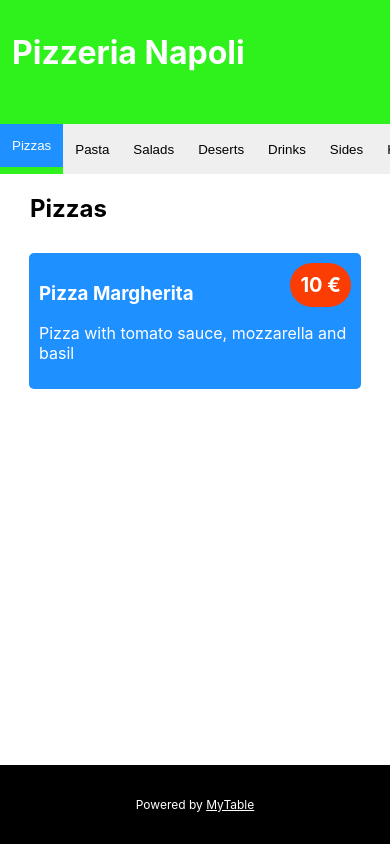
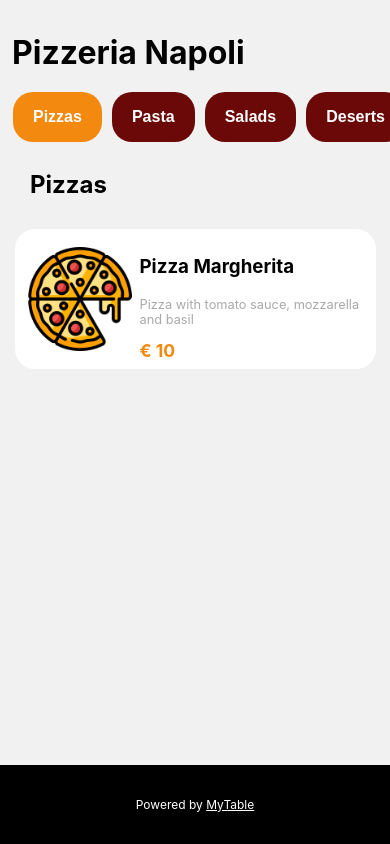
Before and after one commit to MatteoPossamai/MyTable, a React (Create React App) app in the folder mobile_frontend/: page /mytable/menu/1 in a window 390 px wide. Built offline with nearby package versions, Linux system fonts and the light colour scheme.

Commit message:
after disposal from designers, started making the mobile app more formal in appearence, changing color, item disposing and so on. Removed the one page menu, for multiple caltegories choice. Added the first icon

```diff
--- a/mobile_frontend/src/App.css
+++ b/mobile_frontend/src/App.css
@@ -2,11 +2,13 @@
 :root {
   --black: #000000;
   --blue: #1e90ff;
+  --backgrey: #f1f1f1;
   --white: #ffffff;
-  --green: #2ff21d;
   --orange: #fc3d03;
-  --red: #e60b0b;
   --acqua: #a7ebdb;
+  --redwine: #6b0909;
+  --activebutton: #f4890f;
+  --secondary: #a9a9a9;
 }
 /* End of code variables */
 
@@ -24,8 +26,7 @@
 .homeDiv h1{
   font-size: 5rem;
   font-weight: 700;
-  background-color: var(--orange);
-  color: var(--white);
+  color: var(--redwine);
   width: 100%;
   padding: 20px 0 10px 0;
 }
@@ -35,26 +36,14 @@
   font-weight: 300;
 }
 
-.goto{
-  border: var(--orange) 2px solid;
-  border-radius: 10px;
-  background-color: var(--orange);
-  color: var(--white);
-  padding: 20px;
-  font-size: 1.8rem;
-  font-weight: 800;
-  transition: .5;
-}
-
 /* End of home page code */
 
 /* Header code */
 
 .header {
-  background-color: var(--green);
-  height: 100px;
+  color: var(--black);
+  height: 60px;
   padding: 12px;
-  color: var(--white);
 }
 
 /* End of header code */
@@ -62,26 +51,49 @@
 /* Category code */
 
 .categories{
+  position: sticky;
+  top: 0;
   display: flex;
   flex-direction: row;
   height: 50px;
-  width: 100%;
+  max-width: 100%;
   overflow-x: auto;
   overflow-y: hidden;
+  z-index: 10;
+  padding: 8px;
+  background-color: var(--backgrey);
 }
 
-.category {
-  height: 50px;
-  padding: 12px;
-  border: none;
-  transition: 1s;
+.categories::-webkit-scrollbar-track {
+  background-color: var(--white);
 }
 
-#active{
-  background-color: var(--blue);
+.categories::-webkit-scrollbar {
+  width: 2px;
+  height: 3px;
+}
+
+.categories::-webkit-scrollbar-thumb {
+  border-radius: 20px;
+  background-color: #737272;
+}
+
+.smallButton {
   color: var(--white);
-  border-bottom: var(--green) 7px solid;
+  background-color: var(--redwine);
+  height: 50px;
+  padding: 15px 20px;
+  width: 100%;
+  border: none;
+  border-radius: 20px;
   transition: 1s;
+  font-size: 1rem;
+  font-weight: 700;
+  margin: 0 5px;
+}
+
+#activeSmallButton{
+  background-color: var(--activebutton);
 }
 
 .categoryTitle {
@@ -100,56 +112,71 @@
 }
 
 .empty{
-  border: 2px var(--red) solid ;
+  border: 2px var(--redwine) solid ;
   border-radius: 20px;
   padding: 20px;
   color: var(--white);
-  background-color: var(--red);
+  background-color: var(--redwine);
 }
 
 /* End of products code */
 
 /* Items code */
 .item{
+  display: flex;
+  flex-direction: row;
   position: relative;
-  background-color: var(--blue);
+  background-color: var(--white);
   color: var(--white);
-  padding: 10px;
-  border-radius: 5px;
-  width: 80%;
+  padding: 5px;
+  border-radius: 20px;
+  width: 90%;
+  height: 130px;
   margin:10px auto;
+  color: var(--black);
+  align-items: center;
+}
+
+.item p{
+  font-size: .8rem;
+  font-weight: 400;
+  color: var(--secondary);
+}
+
+.foodIcon{
+  height: 80%;
+  margin: 0 8px;
 }
 
 .price{
-  font-size: 20px;
   font-weight: bold;
-  position: absolute;
-  top: 10px;
-  right: 10px;
-  background-color: var(--orange);
-  padding: 10px;
-  border-radius: 40px;
+  font-size: 1.1rem;
+  color: var(--activebutton);
 }
 
 .ordination{
   display: flex;
-  flex-direction: row;
+  flex-direction: column;
   justify-content: space-between;
   margin: 10px;
-
+  width: 10%;
 }
 
 .ordination input {
-  border-radius: 5px;
-  border: 1px solid var(--black);
+  border: none;
   padding: 5px;
+  text-align: center;
+  font-size: 1rem;
+  font-weight: 400;
 }
 
 .ordination button{
-  border-radius: 5px;
+  border: none;
+  border-radius: 100px;
   padding: 5px;
-  background-color: var(--orange);
-  color: var(--white);
+  background-color: var(--activebutton);
+  color: var(--orange);
+  font-size: 1.2rem;
   font-weight: 700;
 }
 
@@ -158,39 +185,12 @@
   bottom: 80px;
   right: 30px;
   font-size: 35px;
-  background-color: var(--orange);
+  background-color: var(--redwine);
   color: var(--white);
   padding: 15px;
-  border-radius: 40px;
+  border-radius: 20px;
 }
 /* End of items code */
-
-/* Searchbar style */
-
-.searchBar{
-  display: flex;
-  flex-direction: row;
-  justify-content: center;
-  margin: 10px;
-  margin-left: 25%;
-  height: 25px;
-  width: 70%;
-  position: relative;
-  border-radius: 10px;
-  outline: none;
-  border: 3px solid var(--green);
-  transition: 1s;
-  font-size: 12pt;
-  font-weight: 700;
-}
-
-.searchBar:focus{
-  background-color: var(--acqua);
-  color: var(--white);
-  transition:1s;
-}
-
-/* End of searchbar style */
 
 /* Footer code */
 .footer{
@@ -219,12 +219,17 @@
   display: flex;
   justify-content: center;
   flex-direction: column;
+  align-items: center;
+}
+
+.initialFormButton{
+  margin: 50px 0;
 }
 
 .submission{
   margin: 30px;
   border: var(--orange) 2px solid;
-  border-radius: 10px;
+  border-radius: 20px;
   background-color: var(--orange);
   color: var(--white);
   padding: 20px;
@@ -250,14 +255,22 @@
 }
 
 .enterN{
+  margin: 50px 0;
   width:80%;
   margin: 10px auto;
   font-size: 15pt;
   padding: 10px;
-  border-radius: 10px;
-  border: 1px solid var(--black);
+  border: none;
+  border-bottom: 2px solid var(--black);
+  border-radius: 5px;
   font-weight: 700;
-  background-color: var(--acqua);
+  background-color: var(--white);
+  transition: .5s;
+}
+
+.enterN:focus{
+  outline: none;
+  border-bottom: 5px solid var(--black);
 }
 
 .labelsN{
@@ -281,20 +294,19 @@
 }
 
 .f0f{
-  background-color: var(--acqua);
   display: flex;
   flex-direction: column;
   justify-content: center;
   align-items: center;
   justify-content: center;
-  width: 100%;
-  color: var(--orange);
+  width: 60%;
+  color: var(--redwine);
 }
 
 .error404{
   font-size: 10rem;
   font-weight: 700;
-  color: var(--orange);
+  color: var(--redwine);
 }
 
 /* End of Four Oh Four code */
@@ -307,6 +319,7 @@
   justify-content: center;
   align-items: center;
   text-align: center;
+  margin-top: 50px;
   height: 80vh;
   width: 100%;
 }
@@ -321,4 +334,14 @@
   font-weight: 500;
 }
 
+.bigButton{
+  background-color: var(--redwine);
+  color: var(--white);
+  padding: 20px;
+  border-radius: 20px;
+  font-size: 1.1rem;
+  width: 50%;
+  border: none;
+}
+
 /* End of Middle Page code */
--- a/mobile_frontend/src/components/404.tsx
+++ b/mobile_frontend/src/components/404.tsx
@@ -1,7 +1,6 @@
 // Global imports
 import { useNavigate } from "react-router-dom";
 import { TbError404 } from "react-icons/tb";
-import { BiError } from "react-icons/bi";
 
 // Local imports
 // Components
@@ -24,8 +23,7 @@ function FourOhFour() {
             Pagina <br />
             inesistente
         </h1>
-        <BiError className="error404" />
-        <button className="goto" onClick={(e)=>{goToMenu(e)}}>Torna alla homepage</button>
+        <button className="bigButton" onClick={(e)=>{goToMenu(e)}}>Torna alla homepage</button>
         <Footer />
     </div>
   )
--- a/mobile_frontend/src/components/base.tsx
+++ b/mobile_frontend/src/components/base.tsx
@@ -71,7 +71,7 @@ function Base(){
             {/* NavBar for categories */}
             <nav className="categories">
                 { categories["categories"].map((category:Category) =>
-                    <button key={category.id} className="category" id={category.id === activeCategory ? "active" : ""}
+                    <button key={category.id} className="smallButton" id={category.id === activeCategory ? "activeSmallButton" : ""}
                     onClick={() => handleClick(category)}>{category.name}</button>
                 ) }
             </nav>
--- a/mobile_frontend/src/components/homepage.tsx
+++ b/mobile_frontend/src/components/homepage.tsx
@@ -41,7 +41,7 @@ function HomePage(){
 
             <h3>Visualizza menu del ristorante</h3>
             <input className="enterN" value={restaurantCode} onChange={(e)=>{changeRestaurant(e)}} type="number" placeholder="Inserisci il codice del ristorante" />
-            <button className="goto" onClick={(e)=>{goToMenu(e)}}>Vai al menu</button>
+            <button className="bigButton" onClick={(e)=>{goToMenu(e)}}>Vai al menu</button>
 
             <h3>Per ristoranti...</h3>
             <p>
--- a/mobile_frontend/src/components/initialForm.tsx
+++ b/mobile_frontend/src/components/initialForm.tsx
@@ -60,7 +60,7 @@ function InitialForm(){
                 <label className='labelsN'>Inserire il numero del tavolo:</label>
                 <input className='enterN' type={'number'} placeholder={'Numero del tavolo'} value={tableNumber} onChange={(e)=> setTableNumber(Number(e.target.value)) } />
 
-                <button type={'submit'} className='submission'>Vai al menu'</button>
+                <button type={'submit'} className='bigButton initialFormButton'>Vai al menu'</button>
 
             </form>
             <Footer />
--- a/mobile_frontend/src/components/itemComponent.tsx
+++ b/mobile_frontend/src/components/itemComponent.tsx
@@ -1,3 +1,6 @@
+// Global imports
+import { useState } from 'react';
+
 // Local imports
 // Types
 import Item from '../types/item';
@@ -7,6 +10,9 @@ function ItemComponent(props: {item: Item, restaurant: Restaurant}) {
     // setting up basic variables given by the environment
     let min_order_plan:number = Number(process.env.REACT_APP_MIN_ORDER_PLAN);
 
+    // setting up the state variables
+    const [quantity, setQuantity] = useState(0);
+
     const item:Item = props.item;
     const restaurant:Restaurant = props.restaurant;
 
@@ -14,17 +20,31 @@ function ItemComponent(props: {item: Item, restaurant: Restaurant}) {
         event.preventDefault();
     }
 
+    const handleClick = (event: React.MouseEvent<HTMLButtonElement>, action: string) => {
+        event.preventDefault();
+        if (action === "plus") {
+            setQuantity(quantity + 1);
+        } else if (action === "minus") {
+            if (quantity > 0) {
+                setQuantity(quantity - 1);
+            }
+        }
+    }
+
     return (
         <section className='item'>
-            <h3>{item.name}</h3>
-            <p>{item.description}</p>
-            <aside className='price'>{item.price} €</aside>
-                <form className='ordination' style={{display: restaurant.plan >= min_order_plan ? 'visible' : 'none'}}
+            <img src={`/icon1.png`} alt="Pizza Icon" className='foodIcon' />
+            <span className='itemTextSpan'>
+                <h3>{item.name}</h3>
+                <p>{item.description}</p>
+                <aside className='price'> € {item.price}</aside>
+            </span>
+            <form className='ordination' style={{display: restaurant.plan >= min_order_plan ? 'visible' : 'none'}}
                  onSubmit={(e) => onSubmitHandler(e)}>
-                    <label htmlFor="quantity">Quanti?</label>
-                    <input type="number" name="quantity" min="1" max="10" defaultValue="1" />
-                    <button type="submit">Aggiungi al carrello</button>
-                </form>
+                <button className='addButton' type='submit' onClick={(e) => handleClick(e, "plus")}>+</button>
+                <input type='number' className='quantity' value={quantity} />
+                <button className='removeButton' type='submit' onClick={(e) => handleClick(e, "minus")}>-</button>
+            </form>
         </section>
     )
 }
--- a/mobile_frontend/src/components/middlePage.tsx
+++ b/mobile_frontend/src/components/middlePage.tsx
@@ -43,10 +43,8 @@ function MiddlePage(){
 
     return (
         <div className='middlePage'>
-            <h1>Benvenuto in <br /><br />{restaurant.name}</h1>
-            <p>Stai per accedere al nostro catalogo di cibi e bevande</p>
-            <p>Clicca per iniziare... e goditi il buon cibo</p>
-            <button className='submission' onClick={()=>history(`/mytable/${id}`)}>Inizia</button>
+            <h1>{restaurant.name}</h1>
+            <button className='bigButton' onClick={()=>history(`/mytable/${id}`)}>Get Started</button>
         </div>
     )
 }
--- a/mobile_frontend/src/index.css
+++ b/mobile_frontend/src/index.css
@@ -7,6 +7,7 @@ body {
   -moz-osx-font-smoothing: grayscale;
   min-height: 100vh;
   position: relative;
+  background-color: #f1f1f1;
 }
 
 body::after{
```
Also changed, not shown: mobile_frontend/public/icon1.png (added).
